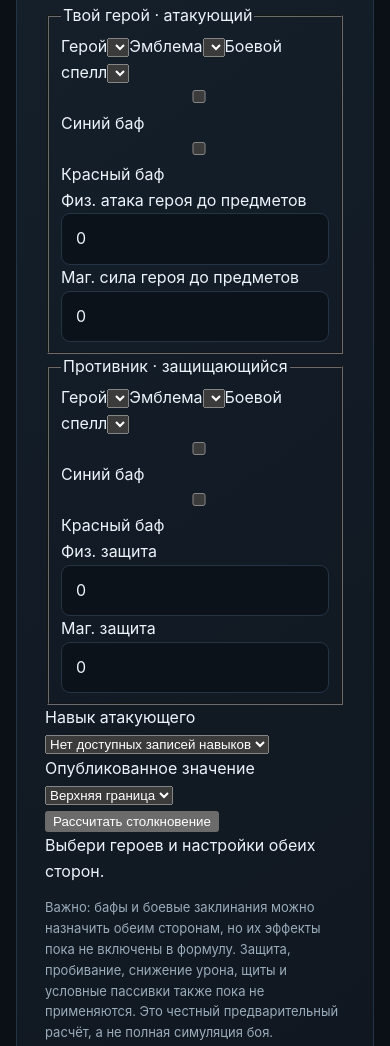
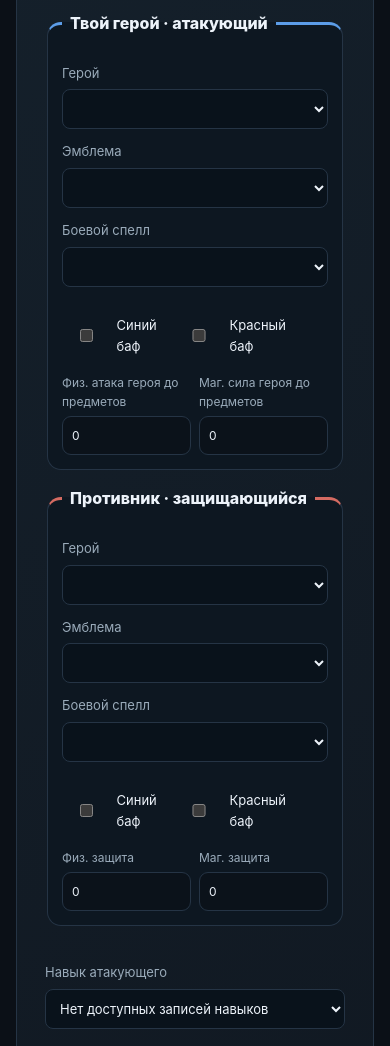
Before and after one commit to azartworld55-ctrl/mlbb-atlas, a plain HTML site: page frontend/index.html in a window 390 px wide. Shown: the part 2360-3406 px from the top of the page. Drawn offline with Linux system fonts and the light colour scheme; files that its build step writes are made by us from their sources; files whose address does not match are found by name.

Commit message:
Style two-sided matchup builder for desktop and mobile

```diff
--- a/frontend/styles.css
+++ b/frontend/styles.css
@@ -14,3 +14,16 @@
 .skill-parameter-list li{margin:6px 0;overflow-wrap:anywhere}
 .source-link{font-size:13px;color:var(--accent);text-decoration:underline}
 @media(max-width:700px){.skill-filters{grid-template-columns:1fr}.skill-record-heading{align-items:flex-start;flex-direction:column}}
+
+.matchup-panel{overflow:hidden}.matchup-grid{display:grid;grid-template-columns:1fr 1fr;gap:16px;margin:24px 0}
+.side-config{min-width:0;border:1px solid var(--line);border-radius:14px;padding:18px;background:#0d1721}
+.side-config legend{font-weight:800;padding:0 8px}.attacker-config{border-top:3px solid #5c9de8}.defender-config{border-top:3px solid #d56b62}
+.side-config>label,.skill-controls>label{display:grid;gap:6px;margin:12px 0;color:var(--muted);font-size:13px}
+.side-config select,.skill-controls select{width:100%;min-width:0;background:#09121b;border:1px solid var(--line);border-radius:8px;color:var(--text);padding:10px;font:inherit}
+.item-slots{display:grid;grid-template-columns:1fr 1fr;gap:8px}.item-slots label{display:grid;gap:5px;color:var(--muted);font-size:12px}.item-slots select{font-size:12px;padding:9px}
+.buff-row{display:flex;gap:18px;flex-wrap:wrap;margin:16px 0}.buff-row label{display:flex;align-items:center;gap:7px;color:var(--text);font-size:13px}.buff-row input{min-width:0;accent-color:var(--accent)}
+.stat-grid{display:grid;grid-template-columns:1fr 1fr;gap:8px}.stat-grid label{display:grid;gap:5px;color:var(--muted);font-size:12px}.stat-grid input{min-width:0;width:100%;padding:9px}
+.skill-controls{display:grid;grid-template-columns:2fr 1fr;gap:14px;margin:20px 0}
+#matchup-calculate{border:0;border-radius:9px;background:var(--accent);color:#071411;padding:13px 20px;font:inherit;font-weight:800;cursor:pointer;width:100%}
+.matchup-result{white-space:pre-wrap;overflow-wrap:anywhere;background:#09121b;border:1px solid var(--line);border-radius:12px;padding:16px;margin:16px 0;min-height:100px;color:var(--text)}
+@media(max-width:760px){.matchup-grid{grid-template-columns:1fr}.skill-controls{grid-template-columns:1fr}.side-config{padding:14px}}
```
